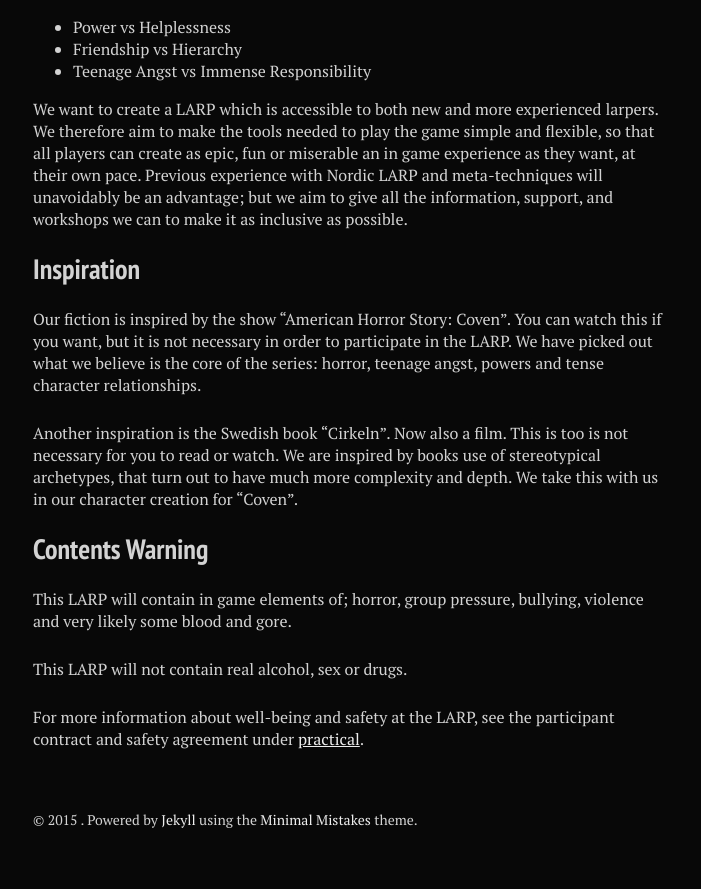
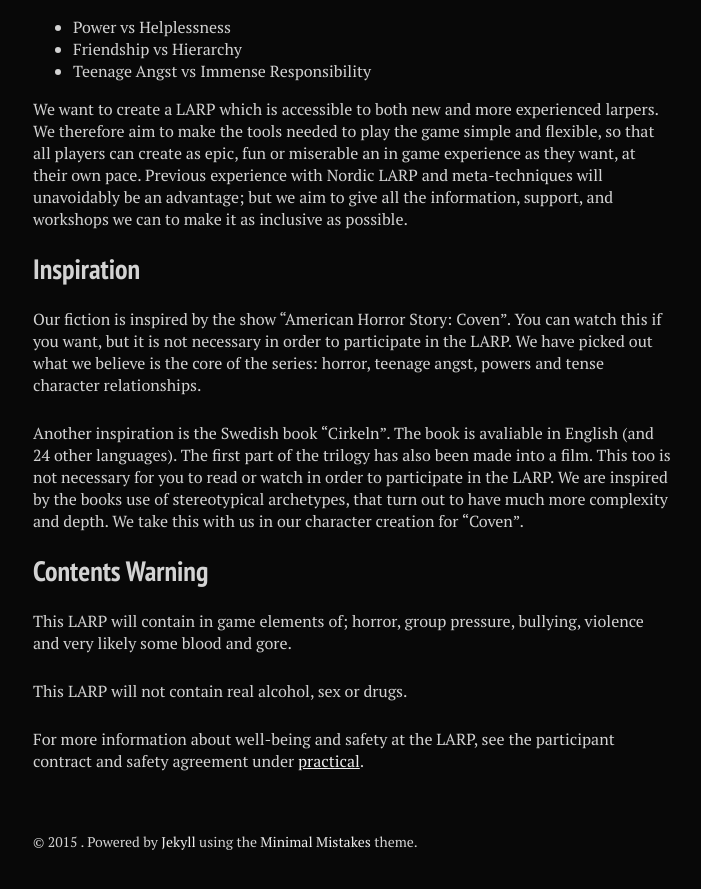
Before and after one commit to stanislavb/en.coven.nu, a Jekyll site: the page built from about/index.md, in a window 1280 px wide and 900 px high, scrolled down 1241 px. Shown: the top 889 px of the window, without its empty margins (287-988 px from the left). Built offline with Jekyll 4.4.1, drawn with Linux system fonts in a browser that asks for light colours; nearby versions of some CDN libraries.

Commit message:
Update index.md

```diff
--- a/about/index.md
+++ b/about/index.md
@@ -46,7 +46,7 @@ We want to create a LARP which is accessible to both new and more experienced la
 
 Our fiction is inspired by the show “American Horror Story: Coven”. You can watch this if you want, but it is not necessary in order to participate in the LARP. We have picked out what we believe is the core of the series: horror, teenage angst, powers and tense character relationships.
 
-Another inspiration is the Swedish book “Cirkeln”. Now also a film. This is too is not necessary for you to read or watch. We are inspired by books use of stereotypical archetypes, that turn out to have much more complexity and depth. We take this with us in our character creation for “Coven”.
+Another inspiration is the Swedish book “Cirkeln”. The book is avaliable in English (and 24 other languages). The first part of the trilogy has also been made into a film. This too is not necessary for you to read or watch in order to participate in the LARP. We are inspired by the books use of stereotypical archetypes, that turn out to have much more complexity and depth. We take this with us in our character creation for “Coven”.
 
 ## Contents Warning
 
```
